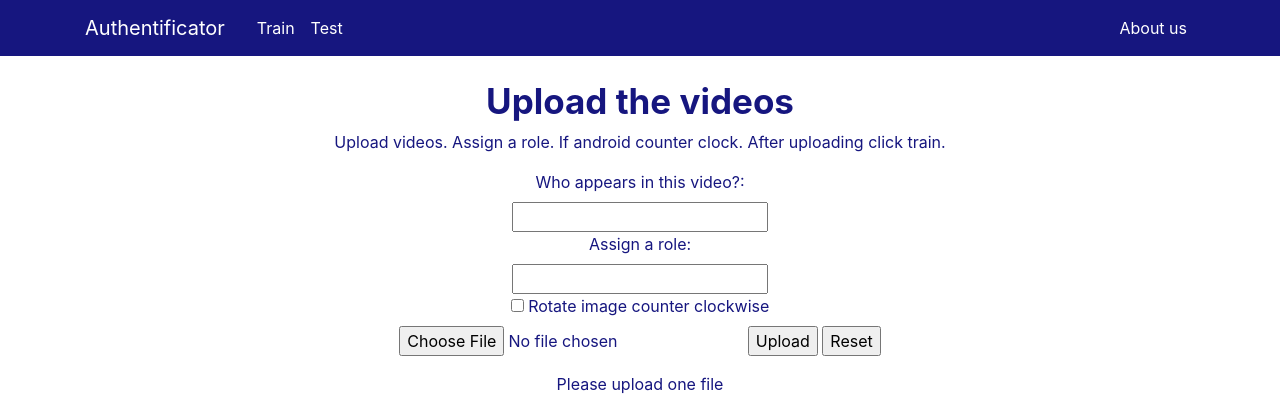
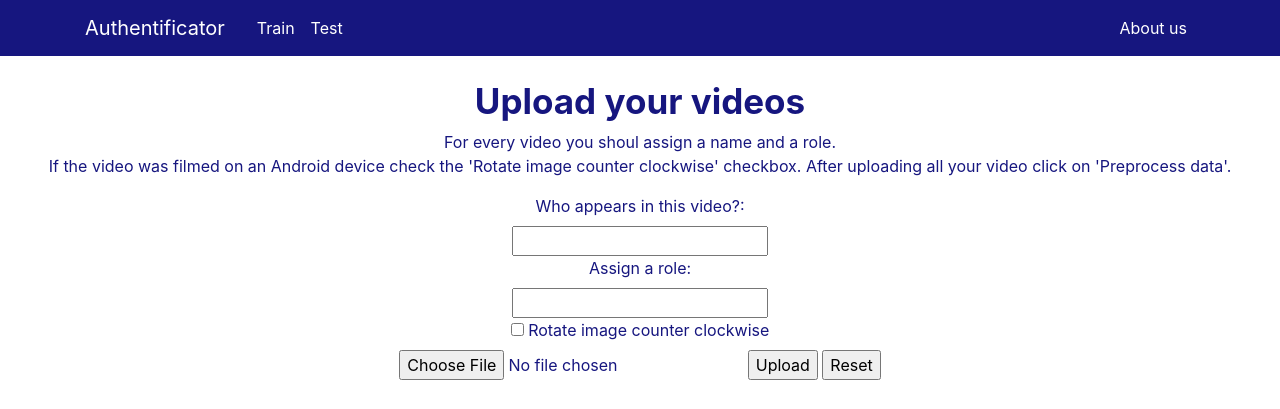
Before and after one commit to joaquinmenendez/Authenticator, a Flask app: page /train in a window 1280 px wide. Shown: the top 409 px of the page. Run offline with Flask 2, Linux system fonts and the light colour scheme; some libraries are stand-ins or nearby versions.

Commit message:
added a table with the data of the files

```diff
--- a/GCS_App/templates/train.html
+++ b/GCS_App/templates/train.html
@@ -1,15 +1,15 @@
 {% extends "layout.html" %}
 
 {% block title %}
-<h2 style="text-align: center; color: #16167f; font-size:35px "><strong>Upload the videos</a></strong></h2>
+<h2 style="text-align: center; color: #16167f; font-size:35px "><strong>Upload your videos</a></strong></h2>
  {% endblock title %}
 
 {% block content %}
 <center>
    <p>
-    Upload videos. Assign a role.
-    If android counter clock.
-    After uploading click train.
+    For every video you shoul assign a name and a role. <br>
+    If the video was filmed on an Android device check the 'Rotate image counter clockwise' checkbox.
+    After uploading all your video click on 'Preprocess data'.
    </p>
     <form method="post" action="/train" enctype="multipart/form-data">
         <dl>
@@ -35,15 +35,29 @@
             {% endif %}
             {% endwith %}
         </p>
+        <br>
         {% if posts[0] %}
-            {% for i in posts %}
-            <p> {{i}} </p>
-            {% endfor %}
+            <table>
+                    <tr>
+                        {% for key in posts[0].keys()%}
+                        <th> {{ key}} </th>
+                        {% endfor %}
+                    </tr>
+                    {% for dictionary in posts %}
+                    <tr>
+                            {% for keys, value in dictionary.items() %}
+                            <td> {{ value }} </td>
+                            {% endfor %}
+                    </tr>
+                     {% endfor %}
+            </table>
         {% else %}
-        <p>Please upload one file<p/>
+            <p>Please upload one file<p/>
         {% endif %}
-        <img src="https://sites.duke.edu/wids/files/2020/04/mids-photo.png" text-align: center; width="740" height="510"/>
-        <br>
+        <!--
+            <img src="https://sites.duke.edu/wids/files/2020/04/mids-photo.png" text-align: center; width="740" height="510"/>
+         -->
+
     </form>
     <br>
     <form style="text-align: center">
```
